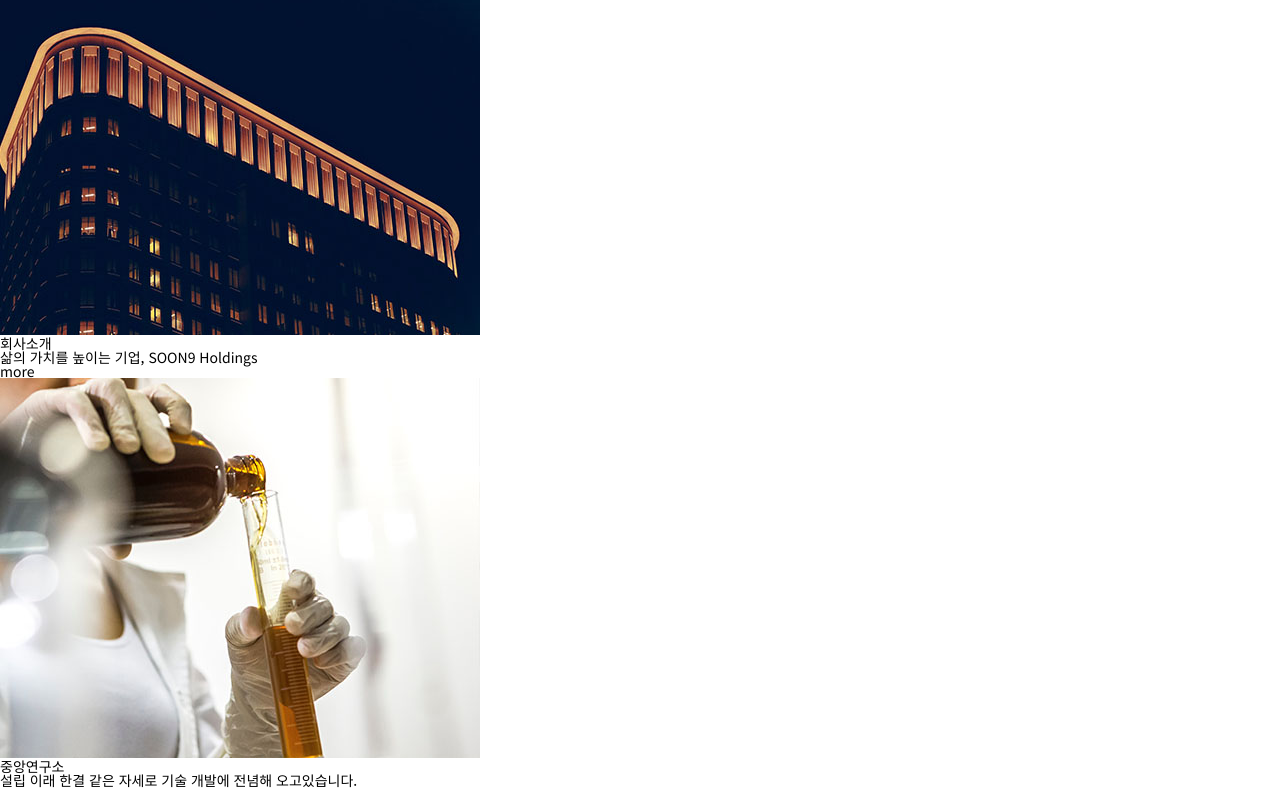
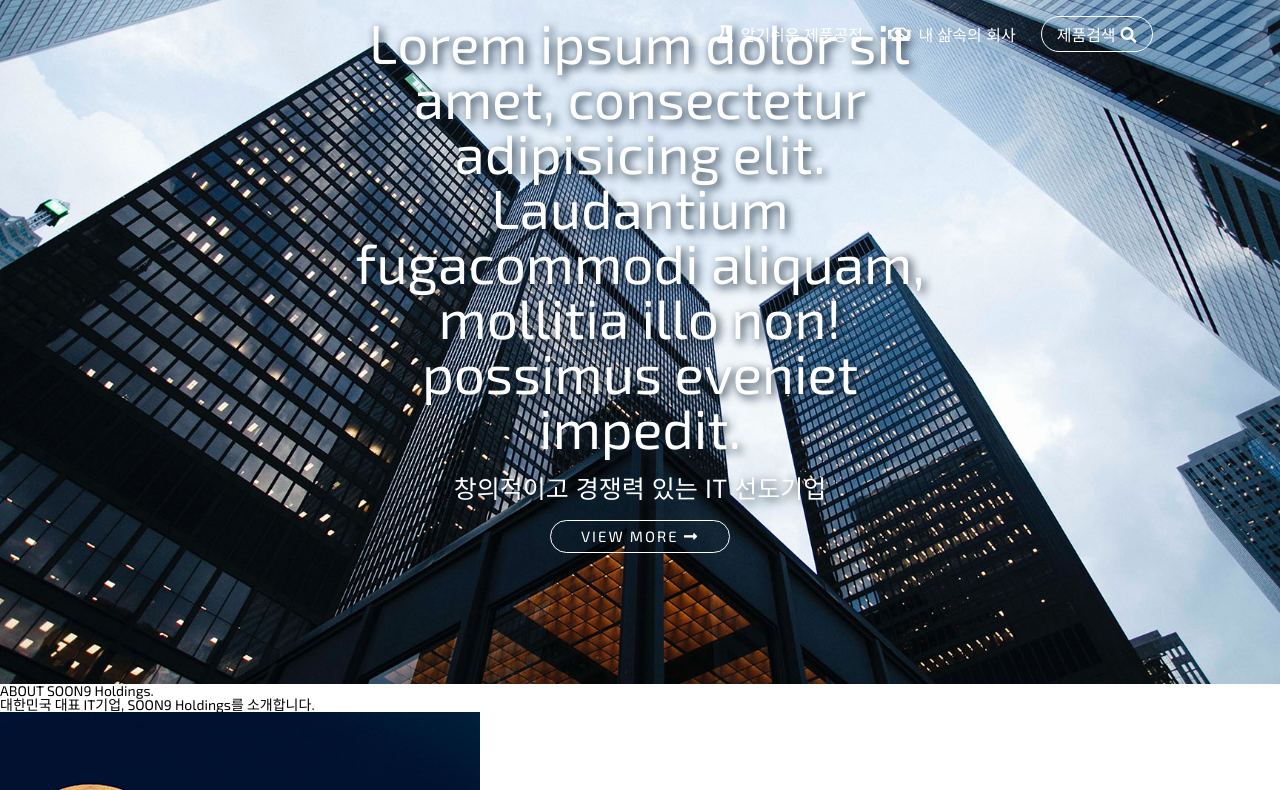
Before and after one commit to goodzeee/css-template_0315, a plain HTML site: page index.html in a window 1280 px wide. Shown: the part 116-906 px from the top of the page. Drawn offline with nearby package versions, Linux system fonts and the light colour scheme.

Commit message:
# header & main css 완료

```diff
--- a/css/common.css
+++ b/css/common.css
@@ -27,6 +27,12 @@ button, input {
   content: '';
   clear: both;
 }
+.center {
+  position: absolute;
+  left: 50%;
+  top: 50%;
+  transform: translate(-50%, -50%);
+}
 body {
   font-size: 14px;
   font-family: 'Noto Sans KR', sans-serif;
--- a/css/main.css
+++ b/css/main.css
@@ -11,6 +11,9 @@ header {
  top: 0;
  /* 너비 깨지니 100% 주기 */
  width: 100%;
+ /* 모든 부분에 position줘서 가장 위에 올라와
+  있어야 하는 것 z-index !! */
+ z-index: 9999;
 }
 
 header .inner-header {
@@ -29,7 +32,6 @@ header .inner-header .logo img {
   /* .logo 너비에 img 100% 너비 주기 (딱 맞게) */
   width: 100%;
 }
-
 
 header .inner-header .gnb {
   /* border: 3px solid tomato; */
@@ -84,7 +86,63 @@ header .inner-header .tnb li:last-child i {
   margin-left: 5px;
 }
 
-
 header .inner-header .gnb-mobile {
   display: none;
 }
+/* //header end */
+
+/* section.main style */
+section.main {
+  background: url('../img/vis_4.jpg') no-repeat center/cover fixed;
+  height: 100vh;
+  /* 메인 타이틀에 포지션 걸어주면 부모한테도 걸어두기 */
+  position: relative;
+}
+section.main .main-title {
+  /* background: red; */
+  color: #fff;
+  text-align: center;
+  /* 메인 타이틀 중앙 배치 시키기 하나의 공식 set */
+  position: absolute;
+  top: 50%;
+  left: 50%;
+  transform: translate(-50%, -50%);
+  text-shadow: 3px 3px 10px #123;
+}
+section.main .main-title h2 {
+  font-size: 55px;
+}
+section.main .main-title p {
+  font-size: 25px;
+  margin: 20px 0;
+}
+section.main .main-title .view {
+  font-size: 15px;
+  /* 글자 간격 주기 */
+  letter-spacing: 2px;
+
+  display: block;
+  width: 180px;
+  margin: 0 auto;
+  border: 1px solid #fff;
+  border-radius: 30px;
+  padding: 8px 0;
+  overflow: hidden;
+  position: relative;
+}
+/* view의 복제본 가상 클래스 만들어주기 */
+section.main .main-title .view::after {
+  content: '';
+  /* display: block; */
+  width: 0;
+  height: 100%;
+  background: rgba(255, 255, 255, 0.4);
+  /* 가상 위치 주기 */
+  position: absolute;
+  left: 0;
+  top: 0;
+  transition: 0.3s;
+}
+section.main .main-title .view:hover::after {
+  width: 100%;
+}
```
